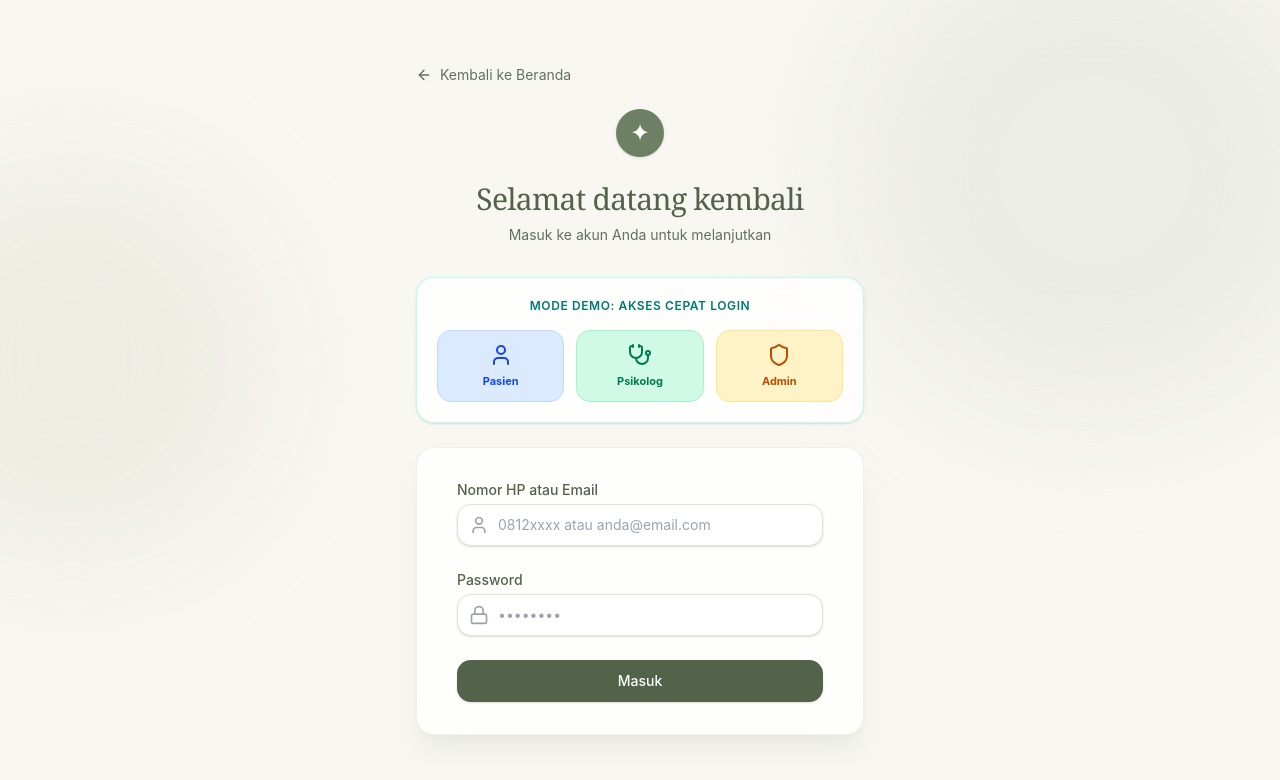
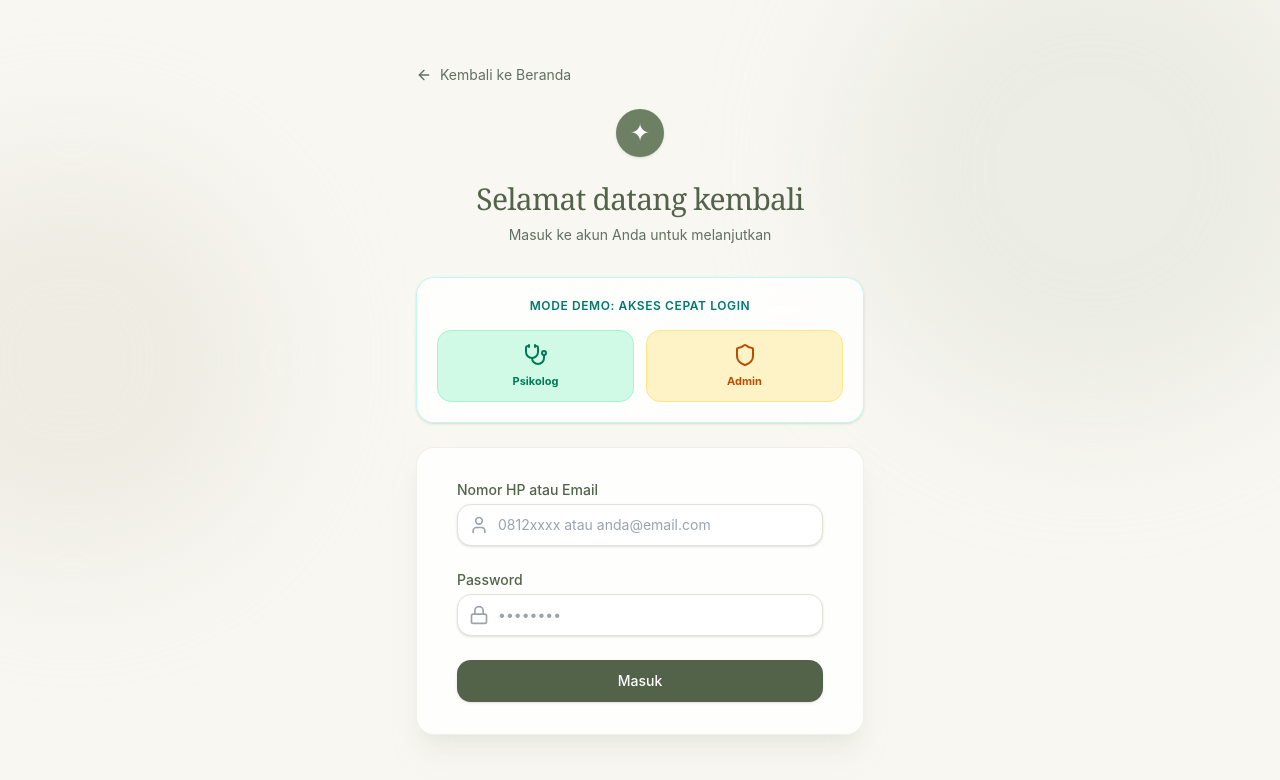
Before and after one commit to mariwi1503/psyhealth, a Next.js app: page /login in a window 1280 px wide. Shown: the top 780 px of the page. Built offline with nearby package versions, Linux system fonts and the light colour scheme.

Commit message:
feat: remove pasien from demo login option

```diff
--- a/app/login/page.tsx
+++ b/app/login/page.tsx
@@ -11,14 +11,6 @@ export default function LoginPage() {
   const [password, setPassword] = useState("");
 
   const dummyUsers = [
-    {
-      role: "Pasien",
-      identifier: "081234567890",
-      password: "password123",
-      icon: User,
-      redirect: "/dashboard",
-      color: "bg-blue-100 text-blue-700 border-blue-200 hover:bg-blue-200",
-    },
     {
       role: "Psikolog",
       identifier: "psikolog@psyhealth.com",
@@ -94,7 +86,7 @@ export default function LoginPage() {
           <p className="text-xs font-semibold text-teal-700 uppercase tracking-wider mb-4 text-center">
             Mode Demo: Akses Cepat Login
           </p>
-          <div className="grid grid-cols-3 gap-3">
+          <div className="grid grid-cols-2 gap-3">
             {dummyUsers.map((user) => (
               <button
                 key={user.role}
```
